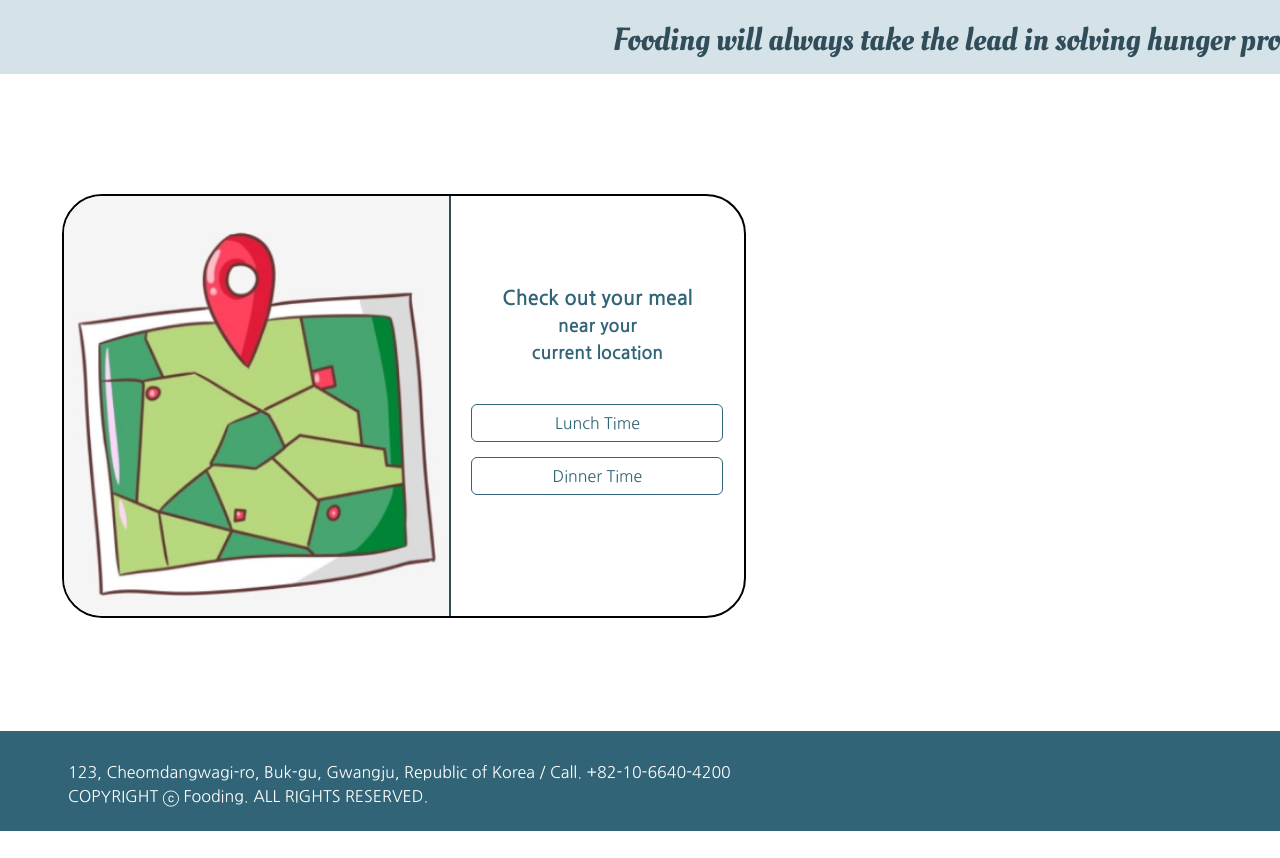
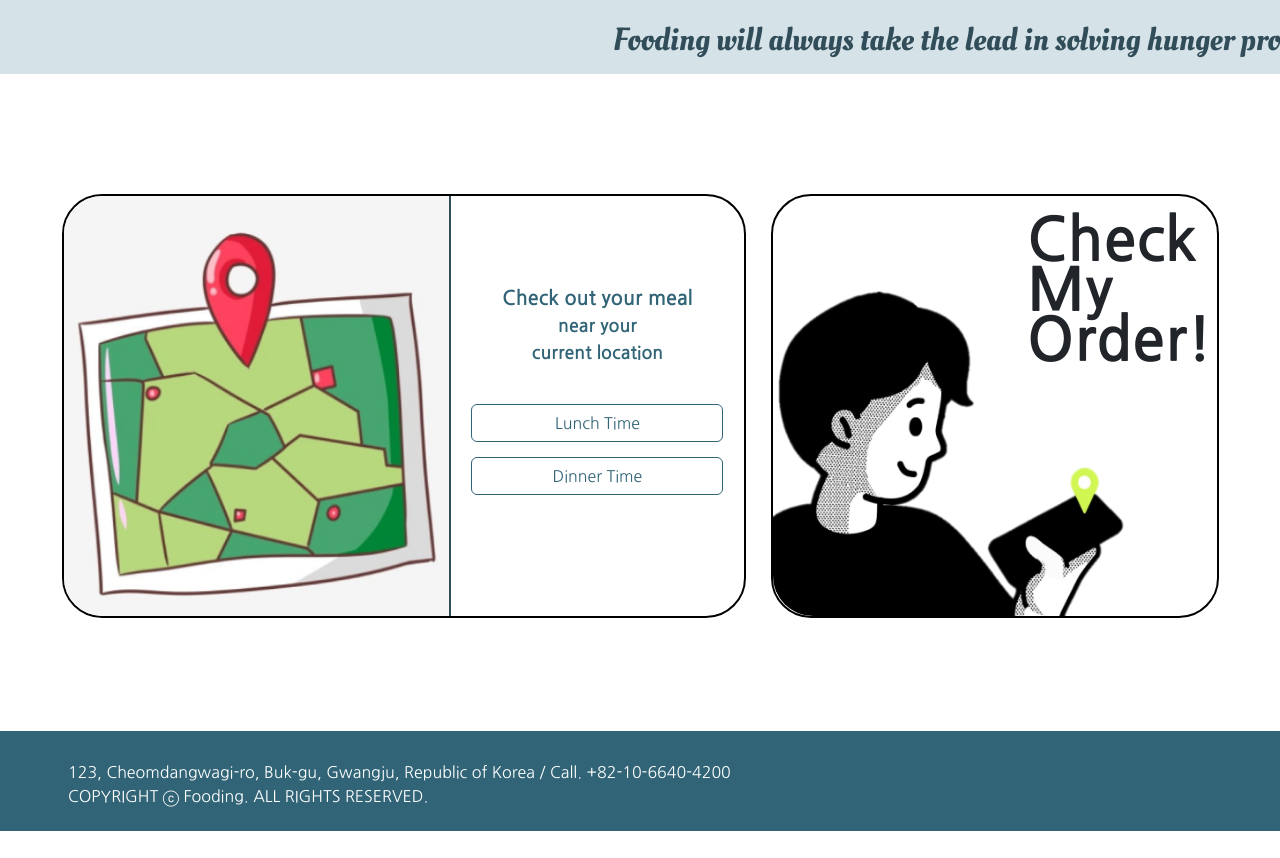
Before and after one commit to 2023GoogleSolutionChallenge/GDSC_Fooding, a plain HTML site: page public/src/mainpage.html in a window 1280 px wide. Shown: the part 443-1301 px from the top of the page. After the commit the page ends 1274 px from the top, so only its background shows below. Drawn offline with nearby package versions, Linux system fonts and the light colour scheme; a web font is replaced by a local one.

Commit message:
[Feat] #4-mainpage view 구현 완료

```diff
--- a/public/src/css/mainpage.css
+++ b/public/src/css/mainpage.css
@@ -39,6 +39,8 @@
 
 .coreblock{
     height: 664px;
+    display: flex;
+    flex-direction: row;
 }
 .checkoutcard{
     border: 2px solid black;
@@ -51,6 +53,16 @@
     display: flex;
     flex-direction: row;
 }
+.checkmyordercard{
+    border: 2px solid black;
+    border-radius: 40px;
+    margin-top: 120px;
+    width: 448px;
+    height: 424px;
+    margin-left: 25px;
+    position: relative;
+}
+
 .map_image{
     width: 385px;
     height: 426px;
@@ -105,3 +117,35 @@
 #dinnerbutton:hover{
     background-color: var(--fooding-base4);
 }
+
+
+.persongazelocation{
+    border-radius: 40px;
+    height: 80%;
+    width: 80%;
+    position:absolute; bottom:0;
+}
+.describe4{
+    font-size:60px;
+    width: 100px;
+    height: 45px;
+    position: absolute; right: 90px;
+    font-family: var(--font-family-nanum_gothic);
+    font-weight: bold;
+}
+.describe5{
+    font-size:60px;
+    width: 100px;
+    height: 45px;
+    position: absolute; top: 50px; right:90px;
+    font-family: var(--font-family-nanum_gothic);
+    font-weight: bold;
+}
+.describe6{
+    font-size:60px;
+    width: 100px;
+    height: 45px;
+    position: absolute; top: 100px; right:90px;
+    font-family: var(--font-family-nanum_gothic);
+    font-weight: bold;
+}
--- a/public/src/mainpage.html
+++ b/public/src/mainpage.html
@@ -64,7 +64,12 @@
                         </div>
                     </div>
                 </div>
-                <!-- <div class = "checkmyordercard"></div> -->
+                <div class = "checkmyordercard" type="button">
+                    <img class="persongazelocation" src="./assets/img4coreblock/checkmyorder.png">
+                    <div class="describe4">Check</div>
+                    <div class="describe5">My</div>
+                    <div class="describe6">Order!</div>
+                </div>
 
             </div>
 
```
